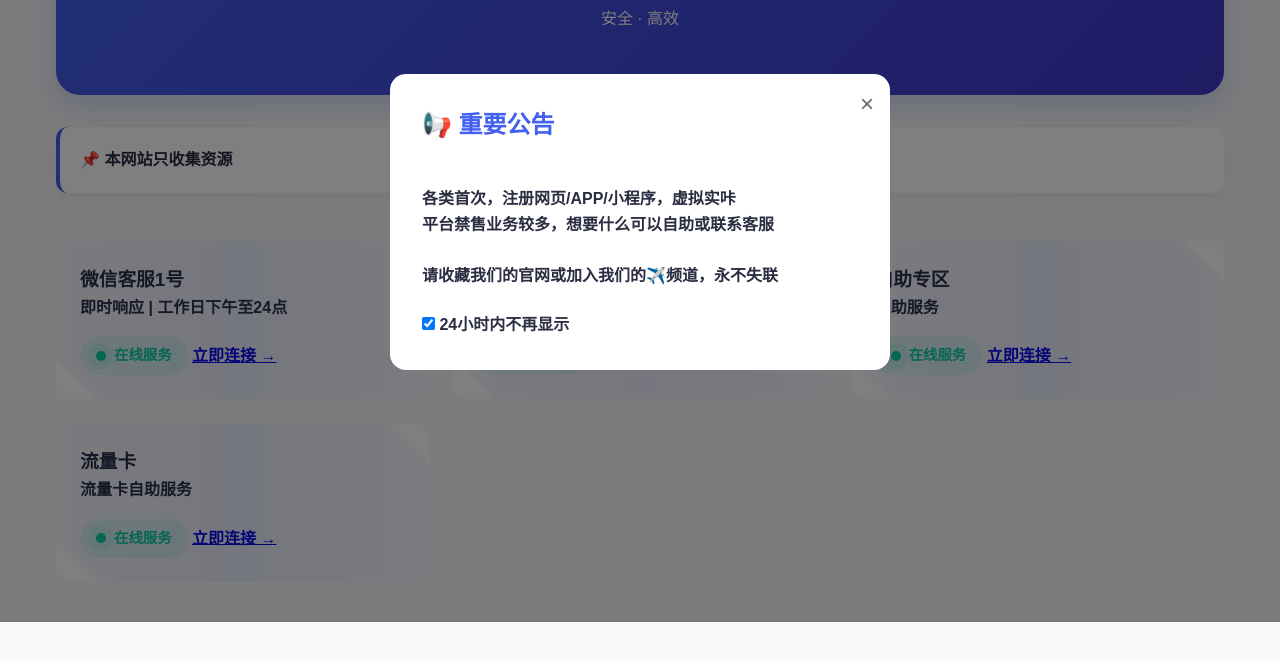
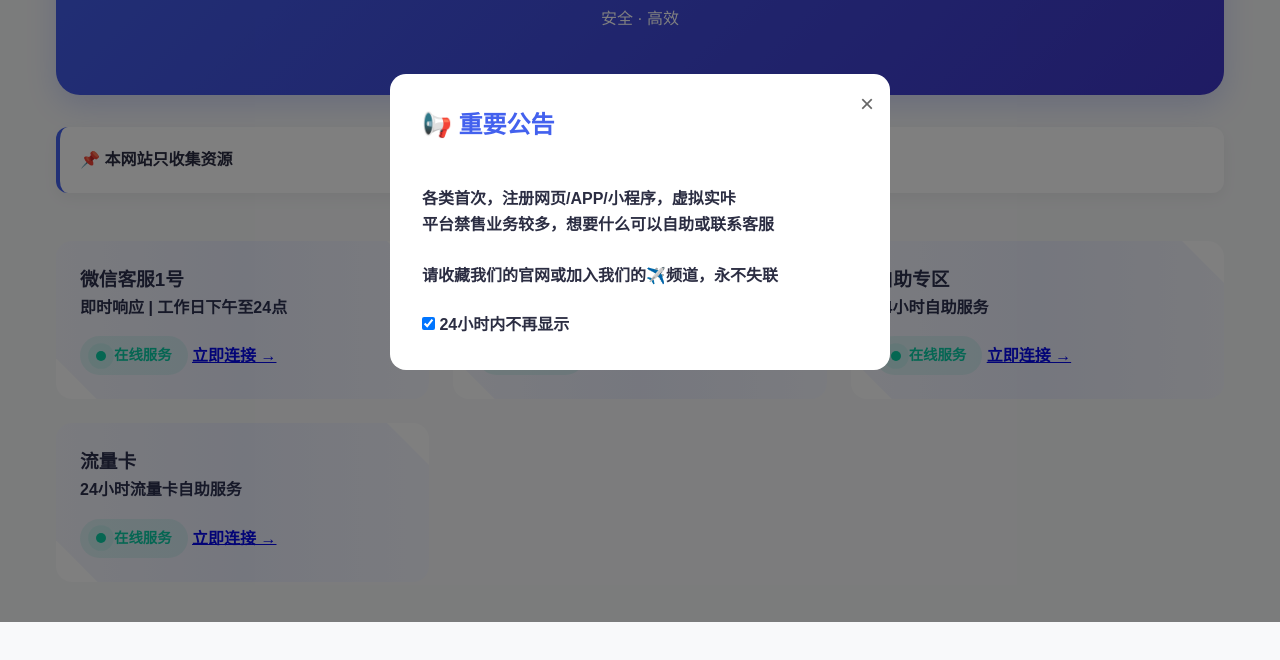
Before and after one commit to ll0o/wangye, a plain HTML site: page index.html in a window 1280 px wide. Shown: the part 178-838 px from the top of the page. Drawn offline with Linux system fonts and the light colour scheme.

Commit message:
Update index.html

```diff
--- a/index.html
+++ b/index.html
@@ -264,7 +264,7 @@
             <!-- 自助专区 -->
          <div class="service-card" onclick="openNewWindow(&#39;https://www.idatariver.com/zh-cn/m/68431f74c7c03af6af546a72?t=2&#39;)">
                 <h3>自助专区</h3>
-                <p>自助服务</p>
+                <p>24小时自助服务</p>
                 <div class="status online"><span>在线服务</span></div>                <a href="https://www.idatariver.com/zh-cn/m/68431f74c7c03af6af546a72?t=2" class="btn">立即连接 →</a>
             </div>
 
@@ -277,7 +277,7 @@
             <!-- 流量卡 -->
          <div class="service-card" onclick="openNewWindow(&#39;https://ka.kaduoduohk.com/index?k=dlVTcWxXSnFlTTQ9&#39;)">
                 <h3>流量卡</h3>
-                <p>流量卡自助服务</p>
+                <p>24小时流量卡自助服务</p>
                 <div class="status online"><span>在线服务</span></div>                <a href="https://ka.kaduoduohk.com/index?k=dlVTcWxXSnFlTTQ9" class="btn">立即连接 →</a>
             </div>
         </div>
```
